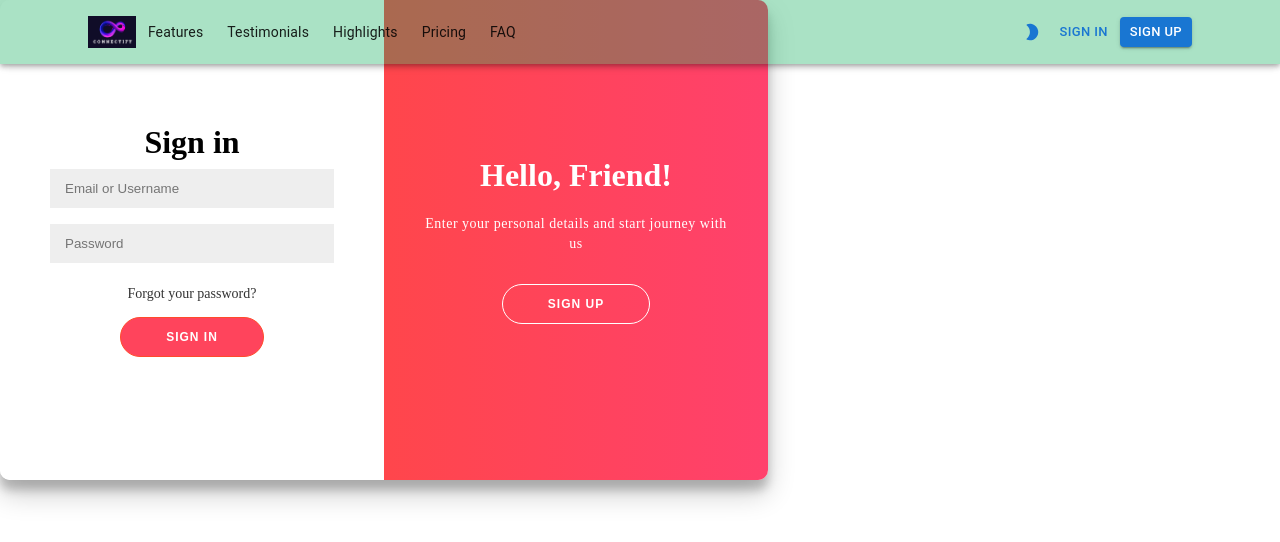
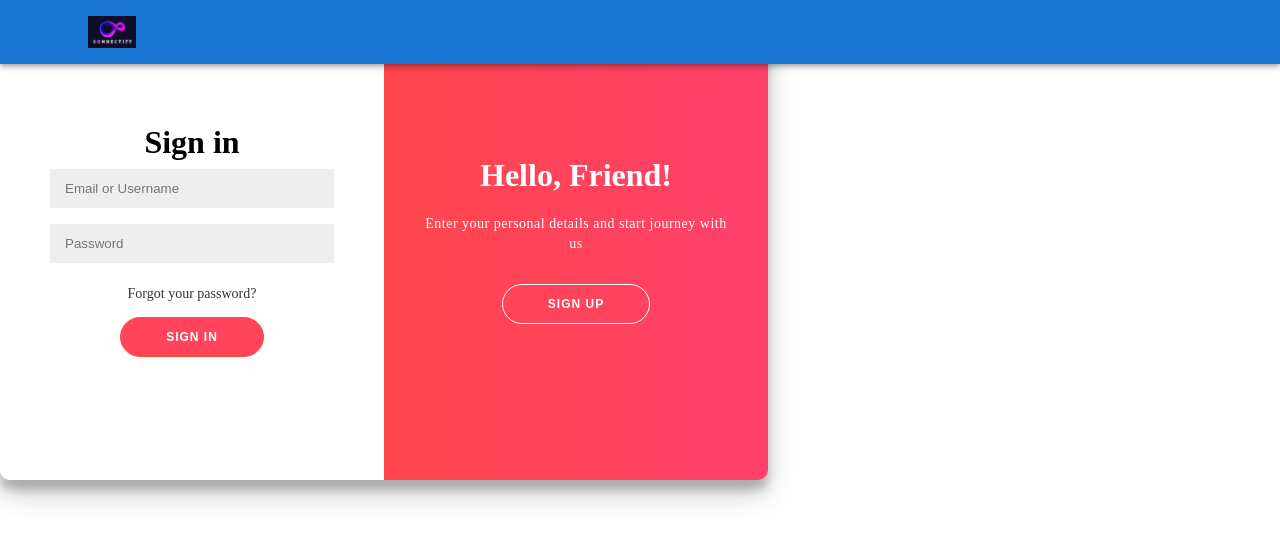
Before and after one commit to PriyanshTri/connectify, a React (Vite) app in the folder front-end/: page /login in a window 1280 px wide. Shown: the top 542 px of the page. Built offline with nearby package versions, Linux system fonts and the light colour scheme.

Commit message:
Changes sass to scss . Integrated navigating back to login page when otp is right!

```diff
--- a/front-end/src/App.sass
+++ /dev/null
@@ -1,5 +0,0 @@
-body
-    box-sizing: border-box
-    margin: 0
-    padding: 0
-    border: 0
--- /dev/null
+++ b/front-end/src/App.scss
@@ -0,0 +1,6 @@
+body {
+    box-sizing: border-box;
+    margin: 0;
+    padding: 0 ;
+    border: 0;
+}
--- /dev/null
+++ b/front-end/src/components/centralized-button/CentralizedButton.tsx
@@ -0,0 +1,22 @@
+import Button from '@mui/material/Button';
+
+export type CentralizedButtonProps = {
+    buttonText: string;
+    onClick:()=> void;
+    context: string;
+}
+
+const CentralizedButton = ({ buttonText, onClick, context }: CentralizedButtonProps) => {
+  return (
+    <Button
+      variant="contained"
+      color="primary"
+      className={`centralized-button ${context}`}
+      onClick={onClick}
+    >
+      {buttonText}
+    </Button>
+  );
+};
+
+export default CentralizedButton;
--- a/front-end/src/components/PageNotFound.tsx
+++ b/front-end/src/components/error-components/PageNotFound.tsx
@@ -1,6 +1,6 @@
 import { Button, Container, Typography, Box, Stack } from "@mui/material";
 import { Link } from "react-router-dom";
-import LostAstronaut from "../assets/lost-astronaut.svg";
+import LostAstronaut from "../../assets/lost-astronaut.svg";
 
 const PageNotFound = () => {
   return (
--- a/front-end/src/components/login/Login.tsx
+++ b/front-end/src/components/login/Login.tsx
@@ -34,7 +34,7 @@ const Login = () => {
   }, [userData]);
 
   useEffect(() => {
-    if (userData && userData?.["email"] !== "") {
+    if (userData && userData?.["email"] !== "" && signUpComplete) {
       dispatch(generateOTPForEmails(userData));
     }
   }, [signUpComplete]);
@@ -153,7 +153,7 @@ const Login = () => {
         </div>
       </div>
     </div>
-    : <OTPForm/>
+    : <OTPForm setSignUpComplete={setSignUpComplete} setIsSignUp={setIsSignUp}/>
   );
 };
 
--- a/front-end/src/components/navbar/NavBar.sass
+++ /dev/null
@@ -1,10 +0,0 @@
-.app-bar
-    background: rgba( 12, 173, 90, 0.35 ) !important
-    box-shadow: 0 8px 32px 0 rgba( 31, 38, 135, 0.37 )
-    -webkit-backdrop-filter: blur( 0px )
-    backdrop-filter: blur( 0px )
-
-    .MuiContainer-root
-        @media (min-width: 1200px)
-            .MuiToolbar-root
-                max-width: unset !important
--- /dev/null
+++ b/front-end/src/components/navbar/NavBar.scss
@@ -0,0 +1,14 @@
+// .app-bar {
+//   background: rgba( 12, 173, 90, 0.35 ) !important;
+//   box-shadow: 0 8px 32px 0 rgba( 31, 38, 135, 0.37 );
+//   -webkit-backdrop-filter: blur( 0px );
+//   backdrop-filter: blur( 0px );
+
+//   .MuiContainer-root {
+//     @media (min-width: 1200px) {
+//       .MuiToolbar-root {
+//         max-width: unset !important;
+//       }
+//     }
+//   }
+// }
--- a/front-end/src/components/navbar/NavBar.tsx
+++ b/front-end/src/components/navbar/NavBar.tsx
@@ -10,7 +10,7 @@ import MenuItem from "@mui/material/MenuItem";
 import Drawer from "@mui/material/Drawer";
 import MenuIcon from "@mui/icons-material/Menu";
 import ToggleColorMode from "./ToggleColorMode.tsx";
-import "./NavBar.sass"
+import "./NavBar.scss"
 
 // @ts-ignore
 import ConnectifyLogo from "./../../assets/Connectify-logo.png";
@@ -69,152 +69,6 @@ function AppAppBar({ mode, toggleColorMode }: any) {
                 onClick={handleErrorThrow}
                 onKeyDown={handleKeyDown}
               />
-              <Box sx={{ display: { xs: "none", md: "flex" } }}>
-                <MenuItem
-                  onClick={() => scrollToSection("features")}
-                  sx={{ py: "6px", px: "12px" }}
-                >
-                  <Typography variant="body2" color="text.primary">
-                    Features
-                  </Typography>
-                </MenuItem>
-                <MenuItem
-                  onClick={() => scrollToSection("testimonials")}
-                  sx={{ py: "6px", px: "12px" }}
-                >
-                  <Typography variant="body2" color="text.primary">
-                    Testimonials
-                  </Typography>
-                </MenuItem>
-                <MenuItem
-                  onClick={() => scrollToSection("highlights")}
-                  sx={{ py: "6px", px: "12px" }}
-                >
-                  <Typography variant="body2" color="text.primary">
-                    Highlights
-                  </Typography>
-                </MenuItem>
-                <MenuItem
-                  onClick={() => scrollToSection("pricing")}
-                  sx={{ py: "6px", px: "12px" }}
-                >
-                  <Typography variant="body2" color="text.primary">
-                    Pricing
-                  </Typography>
-                </MenuItem>
-                <MenuItem
-                  onClick={() => scrollToSection("faq")}
-                  sx={{ py: "6px", px: "12px" }}
-                >
-                  <Typography variant="body2" color="text.primary">
-                    FAQ
-                  </Typography>
-                </MenuItem>
-              </Box>
-            </Box>
-            <Box
-              sx={{
-                display: { xs: "none", md: "flex" },
-                gap: 0.5,
-                alignItems: "center",
-              }}
-            >
-              <ToggleColorMode mode={mode} toggleColorMode={toggleColorMode} />
-              <Button
-                color="primary"
-                variant="text"
-                size="small"
-                component="a"
-                href="/material-ui/getting-started/templates/sign-in/"
-                target="_blank"
-              >
-                Sign in
-              </Button>
-              <Button
-                color="primary"
-                variant="contained"
-                size="small"
-                component="a"
-                href="/material-ui/getting-started/templates/sign-up/"
-                target="_blank"
-              >
-                Sign up
-              </Button>
-            </Box>
-            <Box sx={{ display: { sm: "", md: "none" } }}>
-              <Button
-                variant="text"
-                color="primary"
-                aria-label="menu"
-                onClick={toggleDrawer(true)}
-                sx={{ minWidth: "30px", p: "4px" }}
-              >
-                <MenuIcon />
-              </Button>
-              <Drawer anchor="right" open={open} onClose={toggleDrawer(false)}>
-                <Box
-                  sx={{
-                    minWidth: "60dvw",
-                    p: 2,
-                    backgroundColor: "background.paper",
-                    flexGrow: 1,
-                  }}
-                >
-                  <Box
-                    sx={{
-                      display: "flex",
-                      flexDirection: "column",
-                      alignItems: "end",
-                      flexGrow: 1,
-                    }}
-                  >
-                    <ToggleColorMode
-                      mode={mode}
-                      toggleColorMode={toggleColorMode}
-                    />
-                  </Box>
-                  <MenuItem onClick={() => scrollToSection("features")}>
-                    Features
-                  </MenuItem>
-                  <MenuItem onClick={() => scrollToSection("testimonials")}>
-                    Testimonials
-                  </MenuItem>
-                  <MenuItem onClick={() => scrollToSection("highlights")}>
-                    Highlights
-                  </MenuItem>
-                  <MenuItem onClick={() => scrollToSection("pricing")}>
-                    Pricing
-                  </MenuItem>
-                  <MenuItem onClick={() => scrollToSection("faq")}>
-                    FAQ
-                  </MenuItem>
-                  <Divider />
-                  <MenuItem>
-                    <Button
-                      color="primary"
-                      variant="contained"
-                      component="a"
-                      href="/material-ui/getting-started/templates/sign-up/"
-                      target="_blank"
-                      sx={{ width: "100%" }}
-                    >
-                      Sign up
-                    </Button>
-                  </MenuItem>
-                  <MenuItem>
-                    <Button
-                      color="primary"
-                      variant="outlined"
-                      component="a"
-                      href="/material-ui/getting-started/templates/sign-in/"
-                      target="_blank"
-                      sx={{ width: "100%" }}
-                    >
-                      Sign in
-                    </Button>
-                  </MenuItem>
-                </Box>
-              </Drawer>
             </Box>
           </Toolbar>
         </Container>
--- a/front-end/src/components/otp-verification/OTPForm.scss
+++ b/front-end/src/components/otp-verification/OTPForm.scss
@@ -1,5 +1,6 @@
 .otp-form-container {
   display: flex;
+  font-family: Arial, Helvetica, sans-serif;
   flex-direction: column;
   align-items: center;
   justify-content: center;
--- a/front-end/src/components/otp-verification/OTPForm.tsx
+++ b/front-end/src/components/otp-verification/OTPForm.tsx
@@ -1,11 +1,20 @@
-import {  useState, useRef } from 'react';
+import {  useState, useRef, useEffect } from 'react';
 import { useSelector } from 'react-redux';
 import { RootState } from '../../main';
+import CentralizedButton from '../centralized-button/CentralizedButton';
 import './OTPForm.scss';
+import { useNavigate } from 'react-router';
 
-const OTPForm = () => {
+export type  OTPFormProps = {
+  setSignUpComplete:(_:boolean) => void;
+  setIsSignUp:(_:boolean) => void;
+}
+
+const OTPForm = ({setSignUpComplete, setIsSignUp} : OTPFormProps) => {
   const [otps, setOTP] = useState(['', '', '', '', '', '']);
+  const [message, setMessage] = useState<string>('')
   const emailRefs = useRef([]);
+  const navigate= useNavigate();
   const userData = useSelector((state: RootState) => state?.user?.userData);
   const otp = useSelector((state: RootState) => state?.user?.otp);
 
@@ -42,27 +51,26 @@ const OTPForm = () => {
   };
 
   const renderResult = () => {
-    const finalKey = otps.join('');
+    const finalKey = otps.join("");
     const isValid = finalKey.length === 6;
     if (isValid && finalKey === otp?.otp) {
-      // If OTP matches, show success message
-      return (
-        <div className="result">
-          <p id="_otp" className="_ok">
-            Successfully verified. Please login. Welcome to Connectify.
-          </p>
-        </div>
-      );
+      setMessage("Successfully verified. Welcome to Connectify. Please Login With Your Credentials.");
     } else {
-      return (
-        <div className="result">
-          <p id="_otp" className="_notok">
-            {finalKey}
-          </p>
-        </div>
-      );
+      setMessage("Oops ! Invalid OTP . Please Try Again.");
     }
   };
+
+  useEffect(() => {
+    const timeoutId = setTimeout(() => {
+      if (message?.includes('Successfully verified')) {
+        setSignUpComplete(false);
+        navigate('/login');
+        setIsSignUp(false);
+      }
+    }, 1500);
+
+    return () => clearTimeout(timeoutId);
+  }, [message]);
 
   return (
     <div className="otp-form">
@@ -72,7 +80,8 @@ const OTPForm = () => {
         <p className="msg">Please enter OTP to verify</p>
       </div>
       <div className="otp-input-fields">{renderOTPFields()}</div>
-      {renderResult()}
+      <CentralizedButton buttonText={'Validate OTP'} context='otp-verify-button' onClick={renderResult}/>
+      <div className='user-message'>{message !== '' ? message : ''}</div>
     </div>
   );
 };
```
Also changed, not shown: front-end/src/App.tsx (+4 -4 lines), front-end/src/components/homepage/HomePage.tsx (renamed from front-end/src/components/HomePage.tsx), 1 other file (tests, documents, lock files or other folders).
